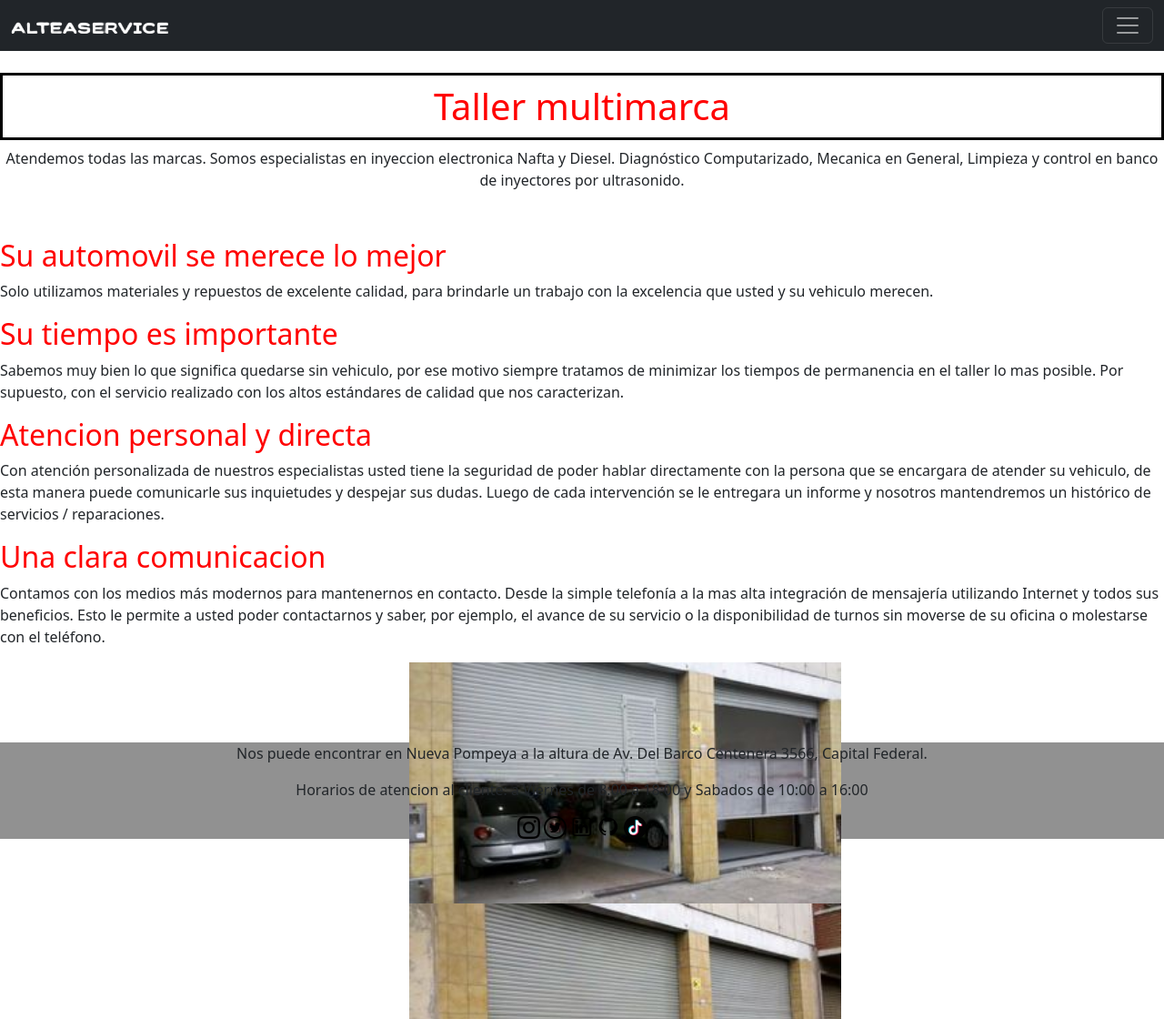
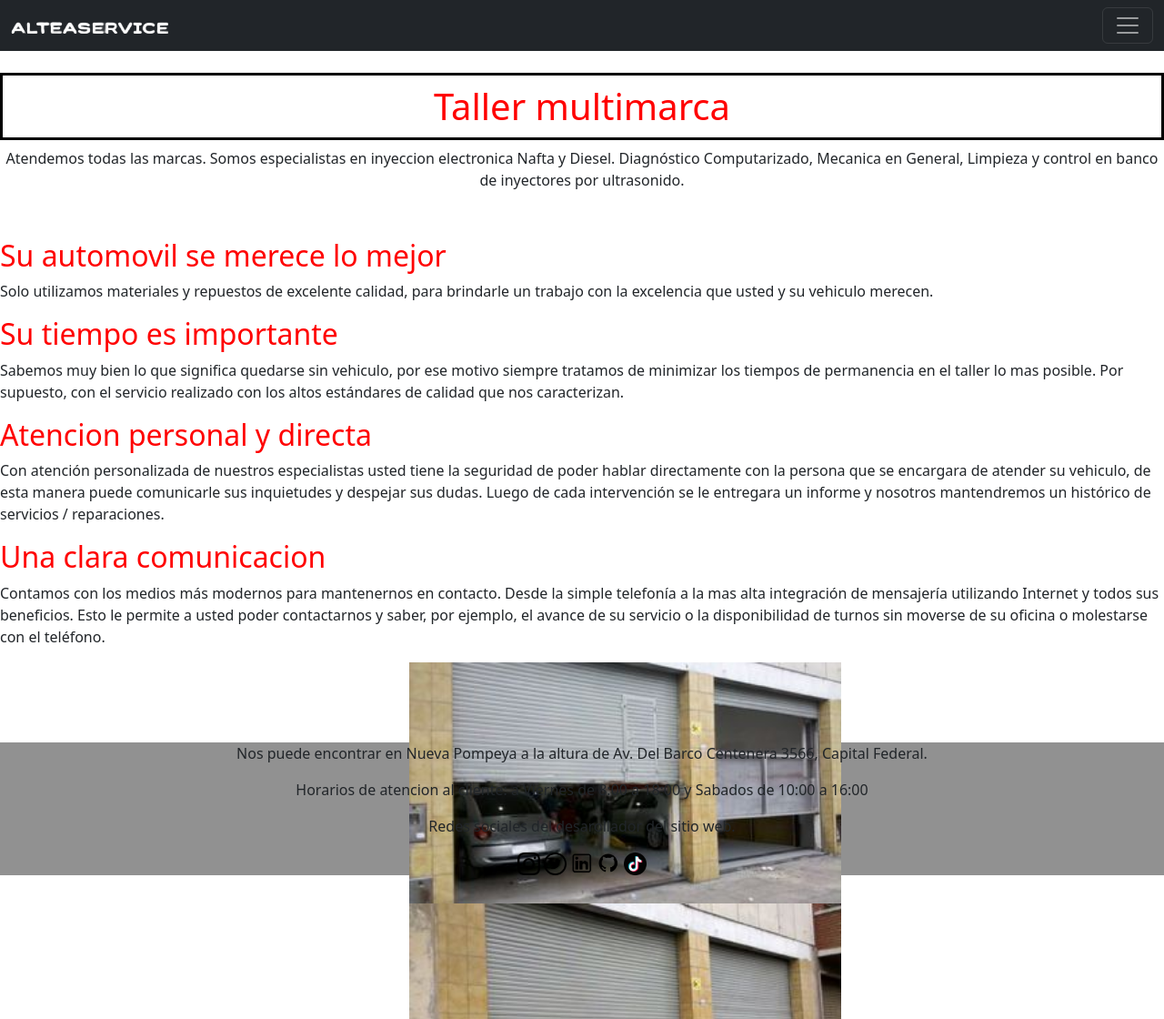
Before and after one commit to AgusConde9/AlteaService, a website: page index.html in a window 1280 px wide. Shown: the top 1120 px of the page at 91% size. Drawn offline with nearby package versions, Linux system fonts and the light colour scheme.

Commit message:
entregando

```diff
--- a/index.html
+++ b/index.html
@@ -87,6 +87,7 @@
         </div>
         <div class="logos">
             <a>
+                <p>Redes sociales del desarollador del sitio web.</p>
                 <a href="https://www.instagram.com/agusconde9/"><img src="/Assets/Img/logo-ig-png-32457.png" alt=""
                         height="25" width="25"></a>
 
```
Also changed, not shown: views/contactos.html (+1 -0 lines), views/marcas.html (+1 -0 lines), views/quienes somos.html (+1 -0 lines), views/servicios.html (+1 -0 lines).
